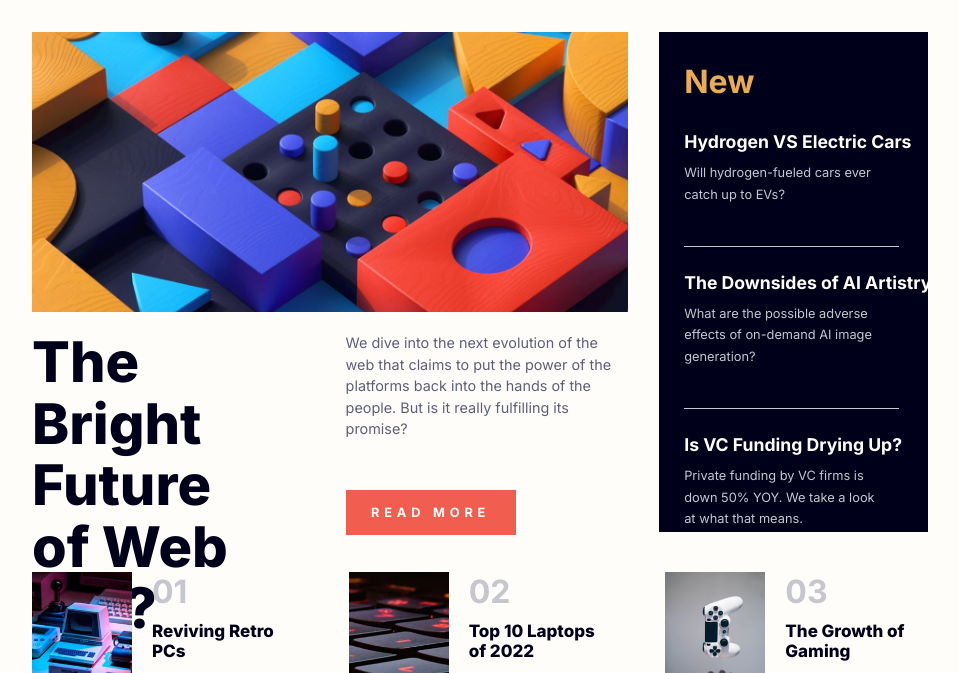
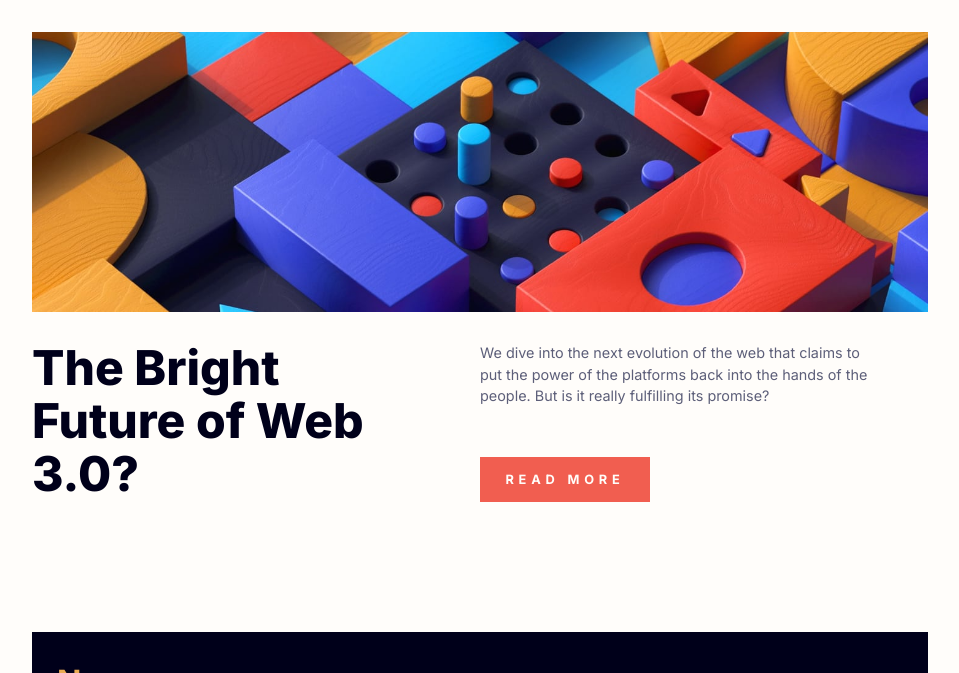
Before and after one commit to milanjelic92/news-homepage, a plain HTML site: page index.html in a window 1280 px wide. Shown: the part 92-765 px from the top of the page, without its empty margins (160-1119 px from the left). Drawn offline with Linux system fonts and the light colour scheme.

Commit message:
final commit

```diff
--- a/style.css
+++ b/style.css
@@ -393,10 +393,35 @@ button:hover {
 
 
 
+@media (max-width: 1400px) and (min-width: 800px) {
+    .grid-container {
+        grid-template-columns: 1fr;
+    }
+    .gaming-container {
+        grid-template-columns: 1fr;
+        height: auto;
+        width: 100%;
+        margin-bottom: 50px;
+    }
+    .image {
+        width: 100%;
+    }
+    .right-section {
+        margin-top: 100px;
+    }
+
+    .bottom-offer-section {
+        margin-bottom: 30px;
+    }
+    .info-section {
+        margin-top: 30px;
+    }
+    .info-section-left h1 {
+        font-size: 3em;
+    }
 
 
-
-
+}
 
 
 
```
Also changed, not shown: 3 other files.
